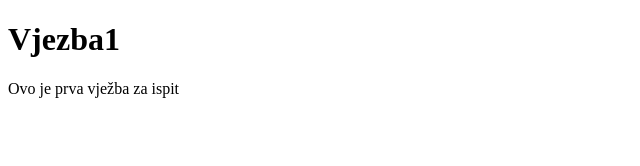
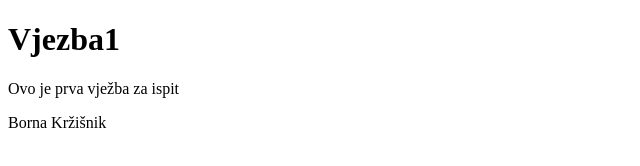
Before and after one commit to MindBodyCodeOrg/vjezba1, a website: page index.html in a window 1280 px wide. Shown: the whole page, without its empty margins (0-640 px from the left). Drawn offline with Linux system fonts and the light colour scheme.

Commit message:
prvi -zadatak-borna-krzisnik - addes p tag

```diff
--- a/index.html
+++ b/index.html
@@ -10,5 +10,7 @@
 		<h1>Vjezba1</h1>
 
 		<p>Ovo je prva vježba za ispit</p>
+
+		<p>Borna Kržišnik</p>
 	</body>
 </html>
```
